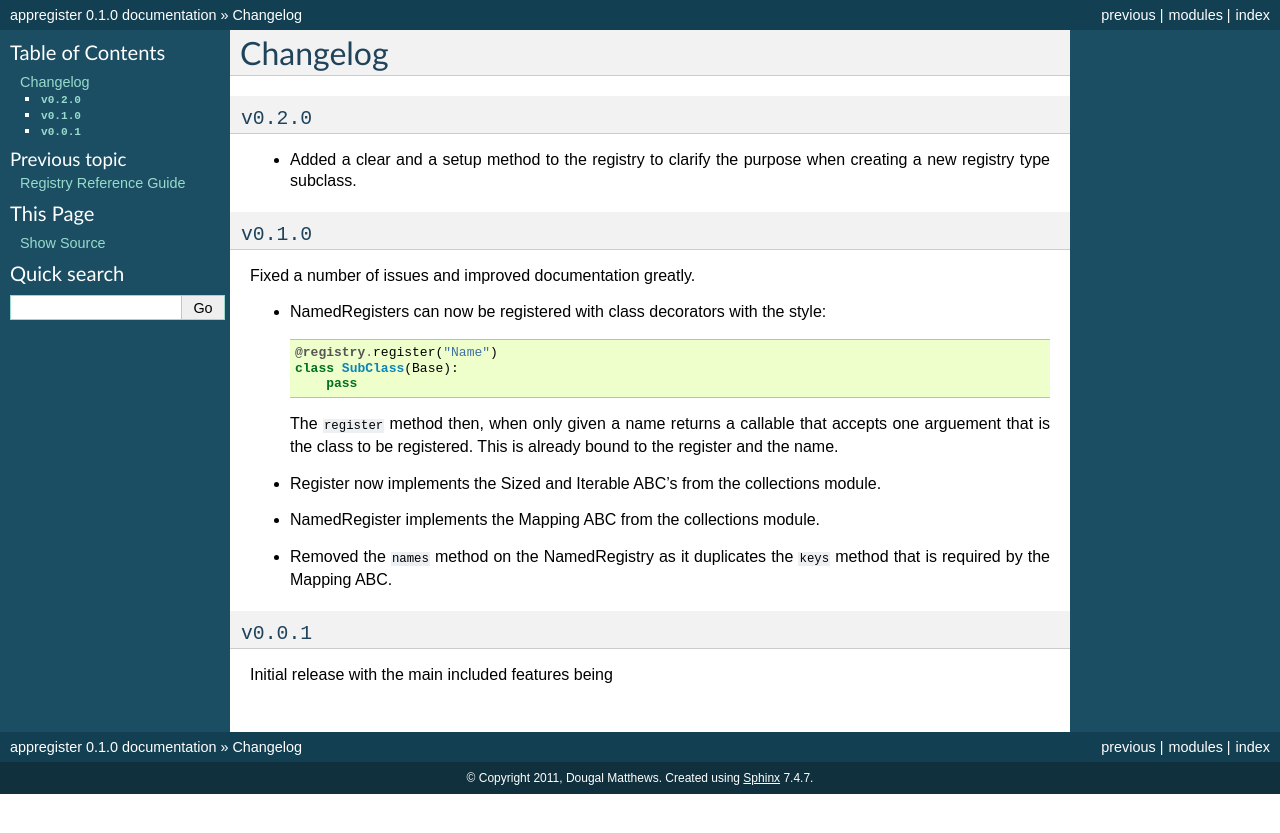
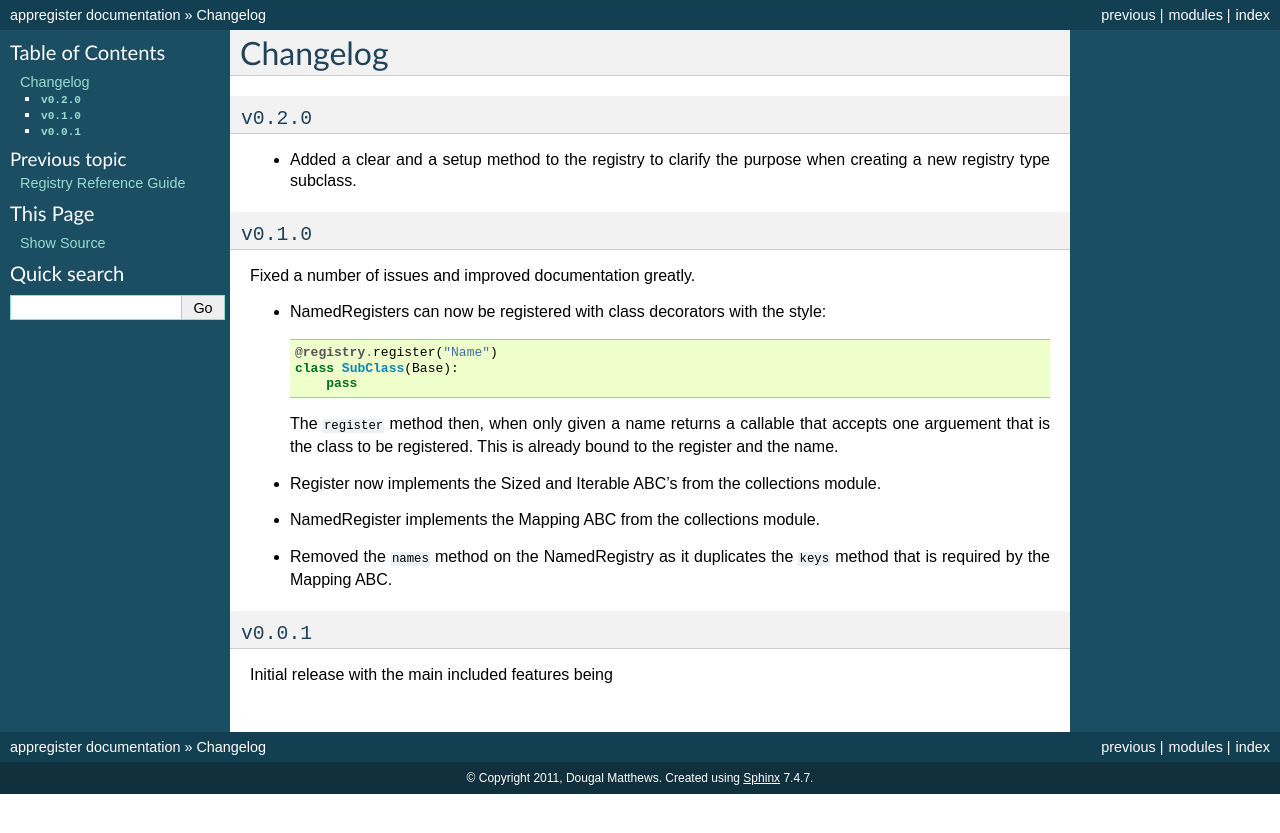
Before and after one commit to d0ugal/django-appregister, a Sphinx documentation site: the page built from docs/changelog.rst, in a window 1280 px wide. Shown: the top 833 px of the page. Built offline with Sphinx 7.4.7, drawn with Linux system fonts in a browser that asks for light colours; the version number could not be read and is left out.

Commit message:
Add version tools to the dev requirements and use it for versioning the docs.

```diff
--- a/dev_requirements.txt
+++ b/dev_requirements.txt
@@ -4,3 +4,4 @@ django>=1.3
 mock
 tox
 nose
+versiontools
--- a/docs/conf.py
+++ b/docs/conf.py
@@ -17,7 +17,7 @@ import sys, os
 sys.path.append(os.path.abspath('..'))
 sys.path.append(os.path.join(os.path.abspath('..'), 'tests'))
 from appregister import __version__
-from appregister.base import Registry
+from versiontools import format_version
 from tests import settings
 from django.core.management import setup_environ
 setup_environ(settings)
@@ -57,9 +57,9 @@ copyright = u'2011, Dougal Matthews'
 # built documents.
 #
 # The short X.Y version.
-version = '0.1.0'
+version = format_version(__version__)
 # The full version, including alpha/beta/rc tags.
-release = '0.1.0'
+release = format_version(__version__)
 
 # The language for content autogenerated by Sphinx. Refer to documentation
 # for a list of supported languages.
```
Also changed, not shown: 1 other file.
